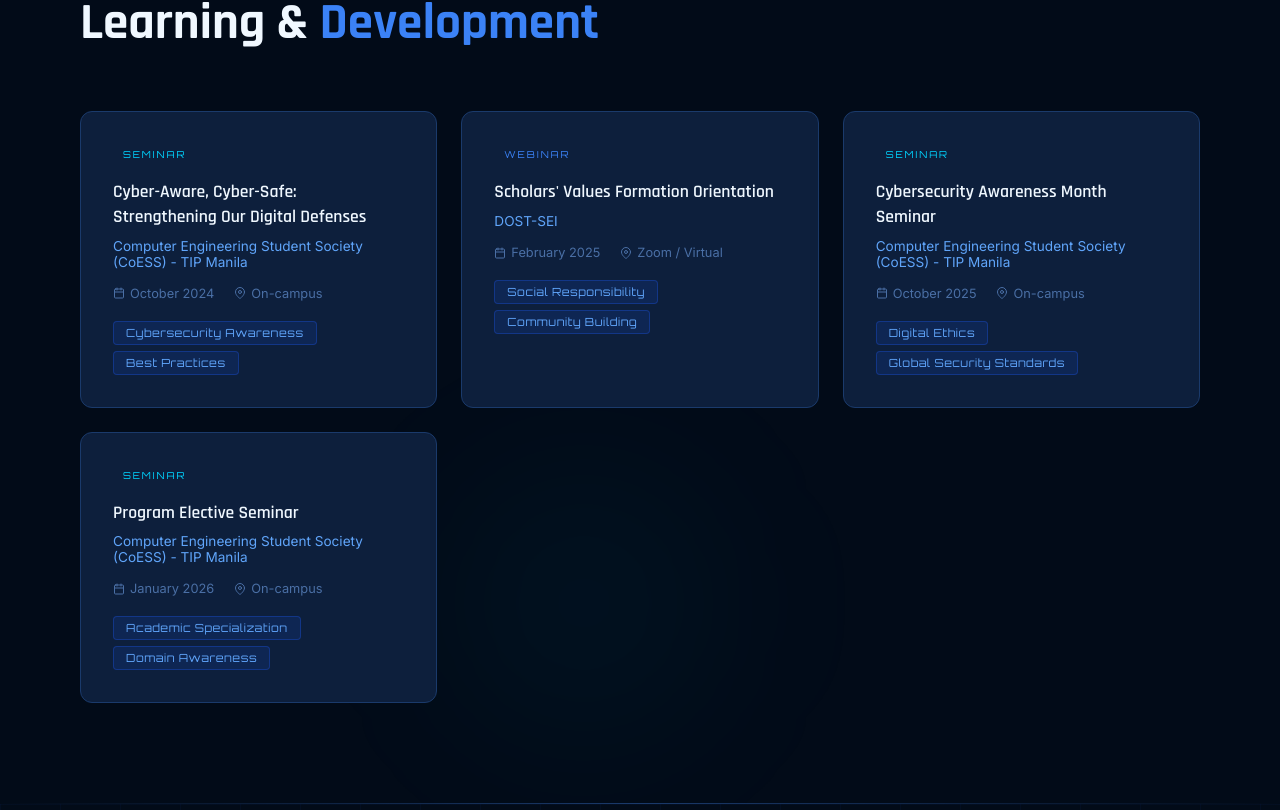
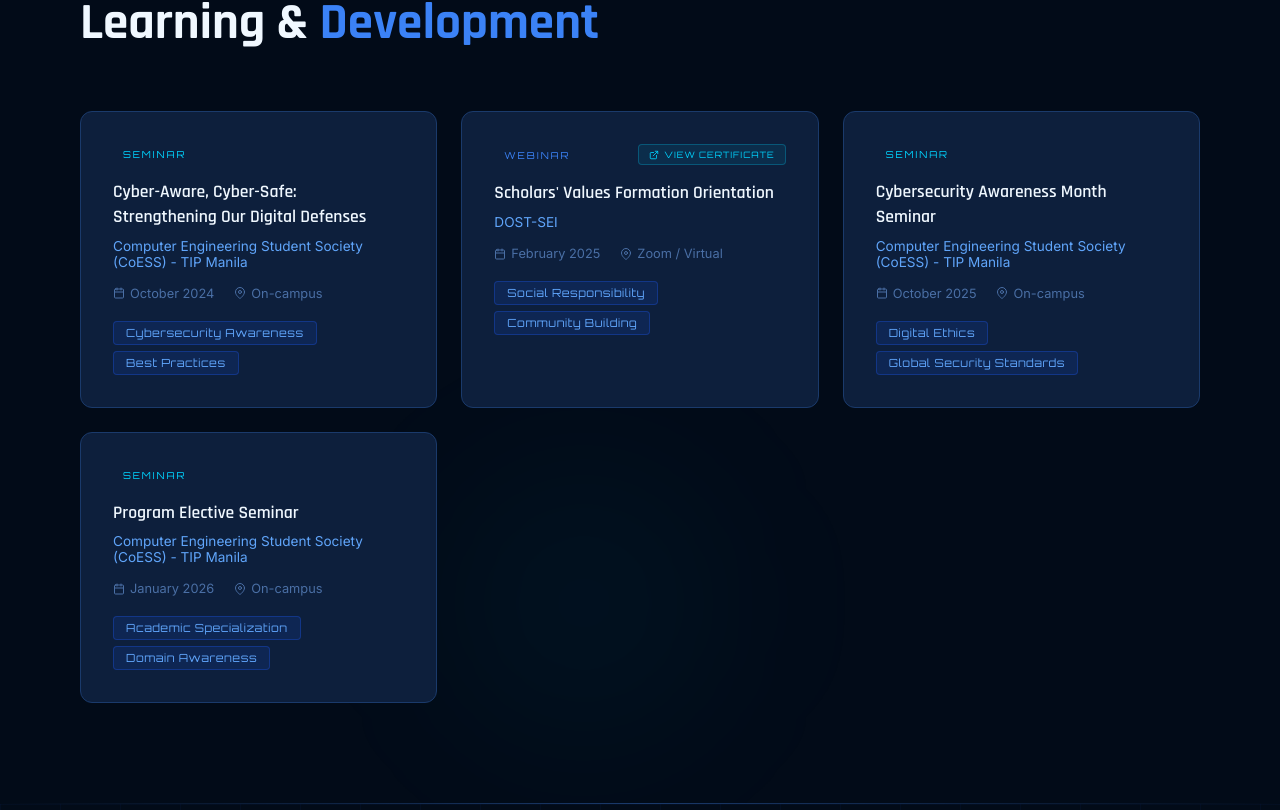
Before and after one commit to seanio777/verano-portfolio, a React (Vite) app: page / in a window 1280 px wide. Shown: the part 3170-3980 px from the top of the page. Built offline with nearby package versions, Linux system fonts and the light colour scheme.

Commit message:
feat: add program chair photo and certificate link to seminars

```diff
--- a/src/components/References.jsx
+++ b/src/components/References.jsx
@@ -11,7 +11,7 @@
     email: 'jdelacruz@tip.edu.ph',
     phone: '+63 9XX XXX XXXX',
     relation: 'Program Chair',
-    photo: '', // ← e.g. '/references/ref-delacruz.jpg'
+    photo: '/prog-chair.jpg', // ← e.g. '/references/ref-delacruz.jpg'
   },
   {
     name: 'Dr. Maria Santos',
--- a/src/components/Seminars.jsx
+++ b/src/components/Seminars.jsx
@@ -17,7 +17,7 @@
     location: 'Zoom / Virtual',
     type: 'Webinar',
     tags: ['Social Responsibility', 'Community Building'],
-    certificateLink: '',
+    certificateLink: 'https://drive.google.com/file/d/1hKExn6gvHOPygUPZp2d_fwrB68HPXCBw/view?usp=drive_link',
   },
   {
     title: 'Cybersecurity Awareness Month Seminar',
```
Also changed, not shown: public/prog-chair.jpg (added).
